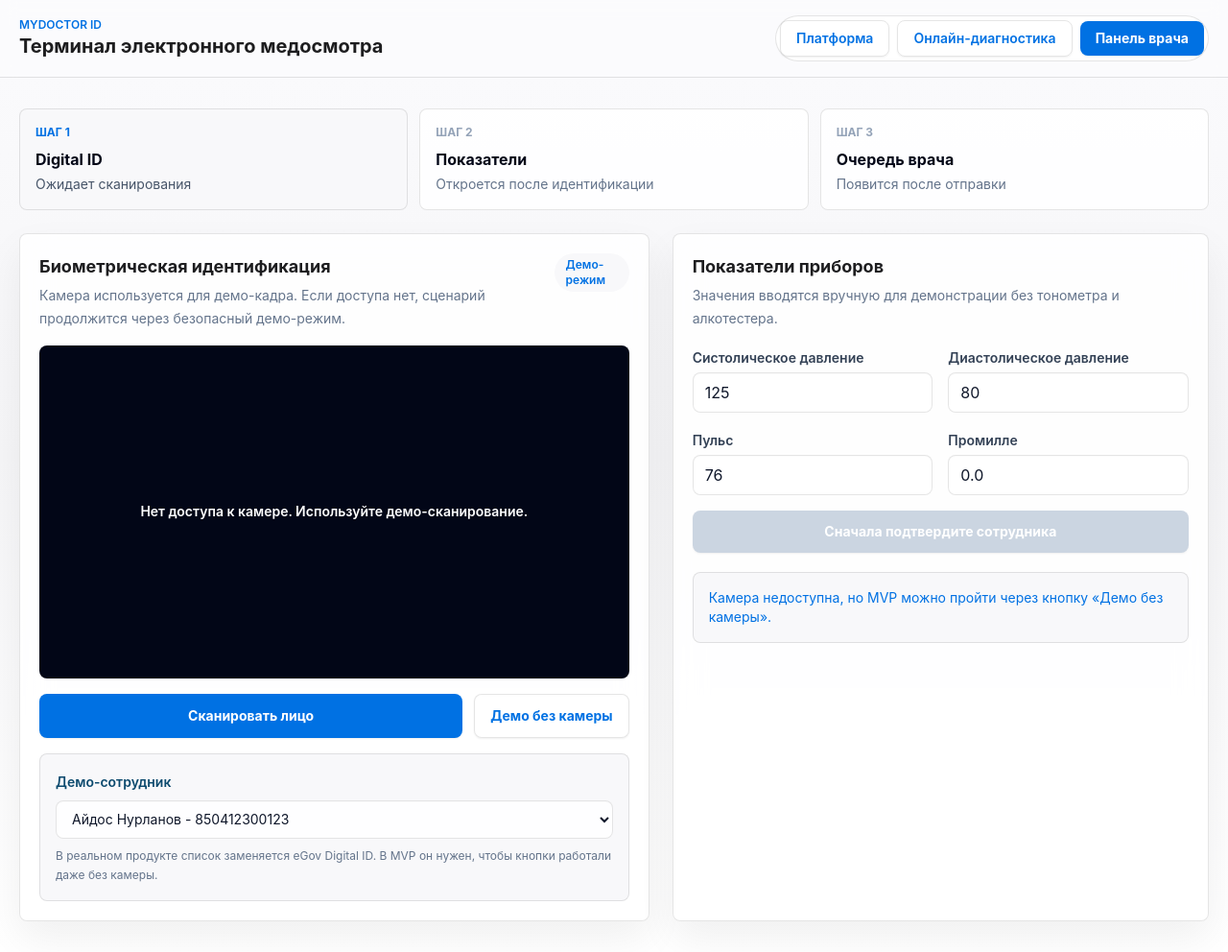
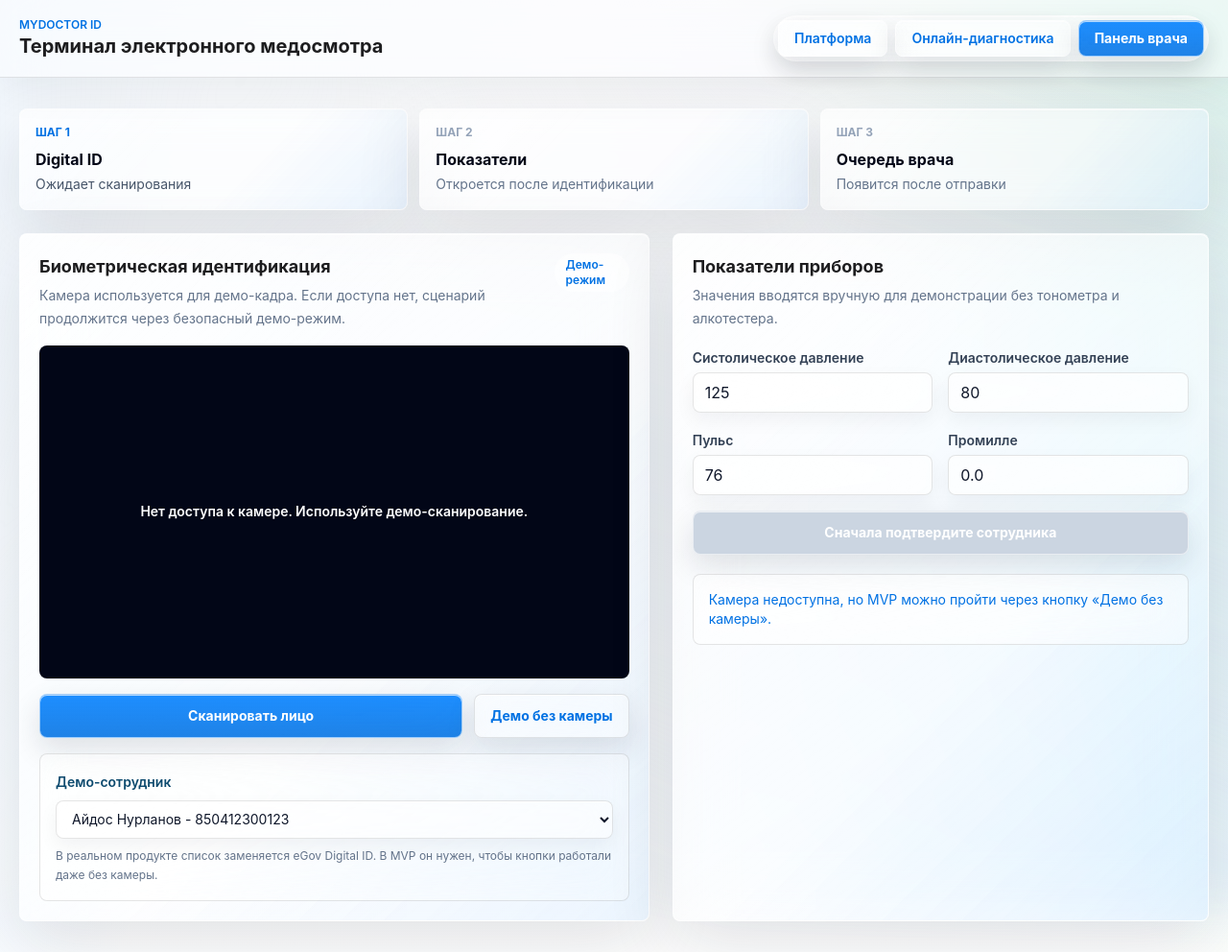
Before and after one commit to zholshybaimagzhan05-beep/mydoctor, a FastAPI app: page /terminal in a window 1280 px wide. Shown: the whole page at 96% size. Run offline with FastAPI, Linux system fonts and the light colour scheme; data comes from the database, SQL or seed files in the repository; some libraries are stand-ins or nearby versions.

Commit message:
Apply liquid glass style to terminal

```diff
--- a/templates/terminal.html
+++ b/templates/terminal.html
@@ -113,6 +113,114 @@
     }
     button, a.rounded-md, a.inline-flex, a.block.rounded-md {
       box-shadow: 0 1px 2px rgba(0, 0, 0, 0.06);
+    }
+
+    :root {
+      --liquid-surface: linear-gradient(145deg, rgba(255, 255, 255, 0.76), rgba(255, 255, 255, 0.34));
+      --liquid-border: rgba(255, 255, 255, 0.58);
+      --liquid-shadow: 0 24px 70px rgba(15, 23, 42, 0.12), inset 0 1px 0 rgba(255, 255, 255, 0.72);
+      --liquid-blue: #0a84ff;
+      --liquid-green: #30d158;
+      --liquid-red: #ff453a;
+    }
+    body {
+      position: relative;
+      isolation: isolate;
+      overflow-x: hidden;
+      background:
+        linear-gradient(115deg, rgba(10, 132, 255, 0.13) 0%, rgba(255, 255, 255, 0) 34%),
+        linear-gradient(245deg, rgba(48, 209, 88, 0.11) 0%, rgba(255, 255, 255, 0) 31%),
+        linear-gradient(180deg, #fbfbfd 0%, #eef3f8 48%, #ffffff 100%) !important;
+    }
+    body::before {
+      content: "";
+      position: fixed;
+      inset: -18%;
+      z-index: -1;
+      pointer-events: none;
+      background:
+        linear-gradient(118deg, transparent 0%, rgba(255, 255, 255, 0.78) 26%, transparent 48%),
+        linear-gradient(292deg, rgba(10, 132, 255, 0.10) 0%, transparent 42%),
+        linear-gradient(18deg, transparent 18%, rgba(255, 255, 255, 0.55) 62%, transparent 84%);
+      filter: blur(22px);
+      opacity: 0.92;
+    }
+    header {
+      background: rgba(251, 251, 253, 0.54) !important;
+      border-bottom: 1px solid rgba(255, 255, 255, 0.62) !important;
+      box-shadow: 0 10px 40px rgba(15, 23, 42, 0.08);
+      backdrop-filter: saturate(190%) blur(30px) !important;
+      -webkit-backdrop-filter: saturate(190%) blur(30px);
+    }
+    header nav, header > div > div:last-child {
+      background: rgba(255, 255, 255, 0.38) !important;
+      border: 1px solid rgba(255, 255, 255, 0.62) !important;
+      box-shadow: inset 0 1px 0 rgba(255, 255, 255, 0.72), 0 10px 28px rgba(15, 23, 42, 0.08);
+      backdrop-filter: saturate(180%) blur(22px);
+      -webkit-backdrop-filter: saturate(180%) blur(22px);
+    }
+    .glass-panel, article, aside, #toast, [id$="Empty"], [id^="step"] {
+      position: relative;
+      overflow: hidden;
+      background: var(--liquid-surface) !important;
+      border: 1px solid var(--liquid-border) !important;
+      box-shadow: var(--liquid-shadow) !important;
+      backdrop-filter: saturate(190%) blur(30px);
+      -webkit-backdrop-filter: saturate(190%) blur(30px);
+    }
+    .glass-panel::before, article::before, aside::before, [id^="step"]::before {
+      content: "";
+      position: absolute;
+      inset: 0;
+      z-index: 0;
+      pointer-events: none;
+      background:
+        linear-gradient(135deg, rgba(255, 255, 255, 0.76), transparent 36%),
+        linear-gradient(315deg, rgba(10, 132, 255, 0.10), transparent 42%);
+      opacity: 0.72;
+    }
+    .glass-panel > *, article > *, aside > *, [id^="step"] > * {
+      position: relative;
+      z-index: 1;
+    }
+    .bg-white, .bg-slate-50, .bg-sky-50, .bg-emerald-50, .bg-rose-50, .bg-amber-50, .bg-indigo-50 {
+      background: rgba(255, 255, 255, 0.40) !important;
+      backdrop-filter: blur(18px);
+      -webkit-backdrop-filter: blur(18px);
+    }
+    input, select, textarea {
+      background: rgba(255, 255, 255, 0.50) !important;
+      border: 1px solid rgba(255, 255, 255, 0.64) !important;
+      box-shadow: inset 0 1px 0 rgba(255, 255, 255, 0.66), 0 8px 20px rgba(15, 23, 42, 0.05) !important;
+      backdrop-filter: blur(18px);
+      -webkit-backdrop-filter: blur(18px);
+    }
+    button, a.rounded-md, a.inline-flex, a.block.rounded-md {
+      border: 1px solid rgba(255, 255, 255, 0.58) !important;
+      box-shadow: inset 0 1px 0 rgba(255, 255, 255, 0.66), 0 12px 30px rgba(15, 23, 42, 0.12) !important;
+      backdrop-filter: saturate(180%) blur(18px);
+      -webkit-backdrop-filter: saturate(180%) blur(18px);
+    }
+    .bg-sky-700, .enabled\:bg-emerald-600:enabled {
+      background: linear-gradient(180deg, rgba(10, 132, 255, 0.92), rgba(0, 113, 227, 0.88)) !important;
+      color: #ffffff !important;
+    }
+    .bg-emerald-600 {
+      background: linear-gradient(180deg, rgba(48, 209, 88, 0.94), rgba(36, 138, 61, 0.88)) !important;
+      color: #ffffff !important;
+    }
+    .bg-rose-600 {
+      background: linear-gradient(180deg, rgba(255, 69, 58, 0.94), rgba(215, 0, 21, 0.88)) !important;
+      color: #ffffff !important;
+    }
+    @media (prefers-reduced-motion: no-preference) {
+      .glass-panel, article, aside, button, a.rounded-md, a.inline-flex {
+        transition: transform 180ms ease, box-shadow 180ms ease, background 180ms ease;
+      }
+      .glass-panel:hover, article:hover, aside:hover {
+        transform: translateY(-1px);
+        box-shadow: 0 30px 80px rgba(15, 23, 42, 0.14), inset 0 1px 0 rgba(255, 255, 255, 0.78) !important;
+      }
     }
   </style>
 </head>
```
